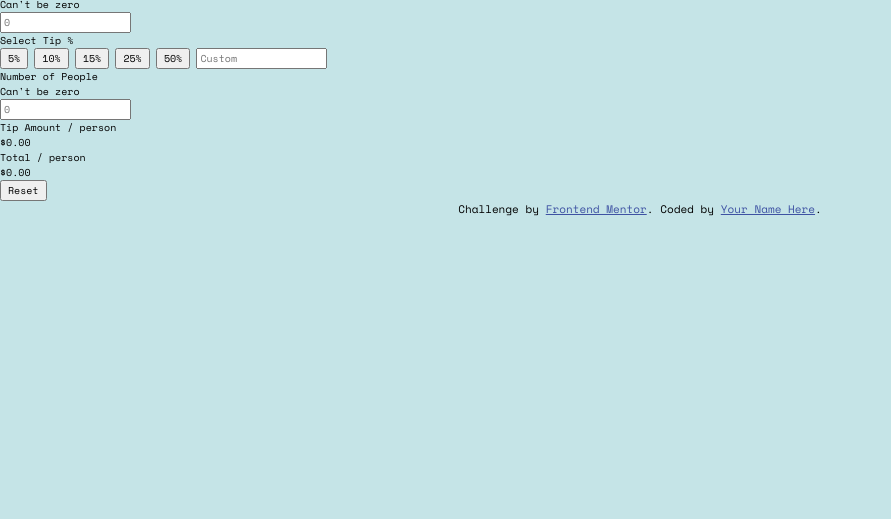
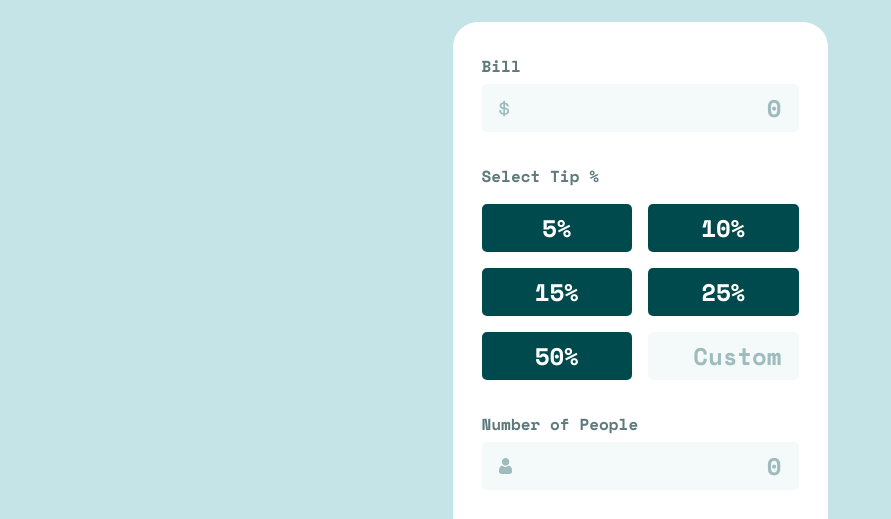
Before and after one commit to Kaji1127/Tip-Calculator-App, a website: page index.html in a window 1280 px wide. Shown: the part 72-591 px from the top of the page, without its empty margins (0-891 px from the left). Drawn offline with nearby package versions, Linux system fonts and the light colour scheme.

Commit message:
update styles

```diff
--- a/app/scss/base/_base.scss
+++ b/app/scss/base/_base.scss
@@ -4,3 +4,28 @@ body {
 	background-color: var(--lightGrayishCyan);
 	min-height: 100vh;
 }
+
+.wrapper {
+	row-gap: 4rem;
+}
+
+.logo {
+	justify-self: center;
+}
+
+.label {
+	display: block;
+}
+
+.heading-content {
+	display: flex;
+	align-items: center;
+	justify-content: space-between;
+}
+
+.error {
+	color: var(--error);
+	font-size: 1.6rem;
+	font-weight: 700;
+	display: none;
+}
--- a/app/scss/base/_reset.scss
+++ b/app/scss/base/_reset.scss
@@ -15,8 +15,11 @@ p,
 figure,
 blockquote,
 dl,
-dd {
+dd,
+button,
+input {
 	margin: 0;
+	padding: 0;
 }
 
 /* Remove list styles on ul, ol elements with a list role, which suggests default styling will be removed */
--- a/app/scss/base/_typography.scss
+++ b/app/scss/base/_typography.scss
@@ -7,3 +7,9 @@ html {
 body {
 	font-family: var(--font-space);
 }
+
+.heading {
+	font-size: 1.6rem;
+	font-weight: 700;
+	color: var(--darkGrayishCyan);
+}
--- /dev/null
+++ b/app/scss/components/_button.scss
@@ -0,0 +1,27 @@
+@use 'utility' as *;
+
+.button {
+	height: 4.8rem;
+	border: none;
+	border-radius: 5px;
+	font-weight: 700;
+	cursor: pointer;
+
+	&-tip {
+		font-size: 2.4rem;
+		background-color: var(--veryDarkCyan);
+		color: var(--white);
+	}
+}
+
+.reset-button {
+	font-size: 2rem;
+	font-weight: 700;
+	text-transform: uppercase;
+	color: var(--veryDarkCyan);
+	border: none;
+	background-color: var(--cyan);
+	width: 100%;
+	border-radius: 5px;
+	padding: 1rem 0;
+}
--- /dev/null
+++ b/app/scss/components/index.scss
@@ -0,0 +1 @@
+@forward 'button';
--- /dev/null
+++ b/app/scss/layout/_calculator.scss
@@ -0,0 +1,84 @@
+@use 'utility' as *;
+
+.calculator {
+	max-width: 37.5rem;
+	width: 100%;
+	margin: 0 auto;
+	padding: 3.2rem;
+	background-color: var(--white);
+	border-radius: 25px;
+	justify-content: center;
+
+	&__input {
+		height: 4.8rem;
+		padding-right: 1.7rem;
+		text-align: right;
+		border: none;
+		border-radius: 5px;
+		background-color: var(--lightGrayishCyan2);
+		font-weight: 700;
+		color: var(--veryDarkCyan);
+
+		&:focus {
+			outline: 2px solid var(--cyan);
+		}
+
+		&::placeholder {
+			color: var(--darkGrayishCyan3);
+		}
+
+		&--num {
+			font-size: 2.4rem;
+			background-position: 1.7rem;
+			background-repeat: no-repeat;
+		}
+
+		&--dollar {
+			background-image: url('../images/icon-dollar.svg');
+		}
+
+		&--person {
+			background-image: url('../images/icon-person.svg');
+		}
+
+		&--custom {
+			width: 100%;
+			font-size: 2.4rem;
+		}
+	}
+
+	&__result {
+		background-color: var(--veryDarkCyan);
+		padding: 3.7rem 2.4rem 2.4rem;
+		border-radius: 15px;
+
+		&-num {
+			font-size: 3.2rem;
+			font-weight: 700;
+			color: var(--cyan);
+		}
+	}
+
+	&__amount {
+		display: flex;
+		align-items: center;
+		justify-content: space-between;
+		margin-bottom: 2rem;
+
+		&:not(:first-of-type) {
+			margin-bottom: 3.2rem;
+		}
+	}
+
+	&__text {
+		display: block;
+		font-size: 1.6rem;
+		font-weight: 700;
+		color: var(--white);
+
+		&-divide {
+			font-size: 1.3rem;
+			color: var(--darkGrayishCyan);
+		}
+	}
+}
--- /dev/null
+++ b/app/scss/layout/_grid.scss
@@ -0,0 +1,26 @@
+@use 'utility' as *;
+
+.grid {
+	display: grid;
+
+	&-button {
+		grid-template-columns: repeat(2, 1fr);
+	}
+}
+
+.gap-xs {
+	row-gap: 0.6rem;
+}
+
+.gap-sm {
+	row-gap: 1.6rem;
+	column-gap: 1.6rem;
+}
+
+.gap-md {
+	row-gap: 2rem;
+}
+
+.gap-lg {
+	row-gap: 3.2rem;
+}
--- /dev/null
+++ b/app/scss/layout/index.scss
@@ -0,0 +1,2 @@
+@forward 'calculator';
+@forward 'grid';
--- a/app/scss/style.scss
+++ b/app/scss/style.scss
@@ -1 +1,3 @@
 @use 'base';
+@use 'components';
+@use 'layout';
--- a/app/scss/utility/_color.scss
+++ b/app/scss/utility/_color.scss
@@ -1,9 +1,11 @@
 :root {
 	--cyan: hsl(172, 67%, 45%);
 	--veryDarkCyan: hsl(183, 100%, 15%);
-	--darkGrayshCyan: hsl(186, 14%, 43%);
-	--darkGrayshCyan2: hsl(186, 14%, 56%);
+	--darkGrayishCyan: hsl(186, 14%, 43%);
+	--darkGrayishCyan2: hsl(186, 14%, 56%);
+	--darkGrayishCyan3: hsl(184, 19%, 68%);
 	--lightGrayishCyan: hsl(185, 41%, 84%);
 	--lightGrayishCyan2: hsl(189, 41%, 97%);
 	--white: hsl(0, 0%, 100%);
+	--error: hsl(13, 70%, 61%);
 }
```
Also changed, not shown: dist/style.css, 1 other file.
